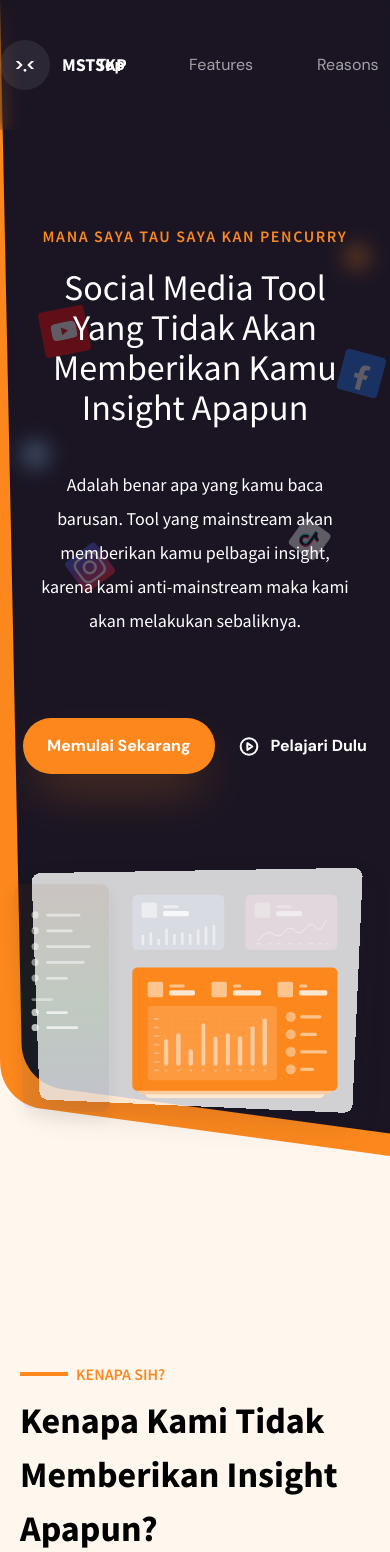
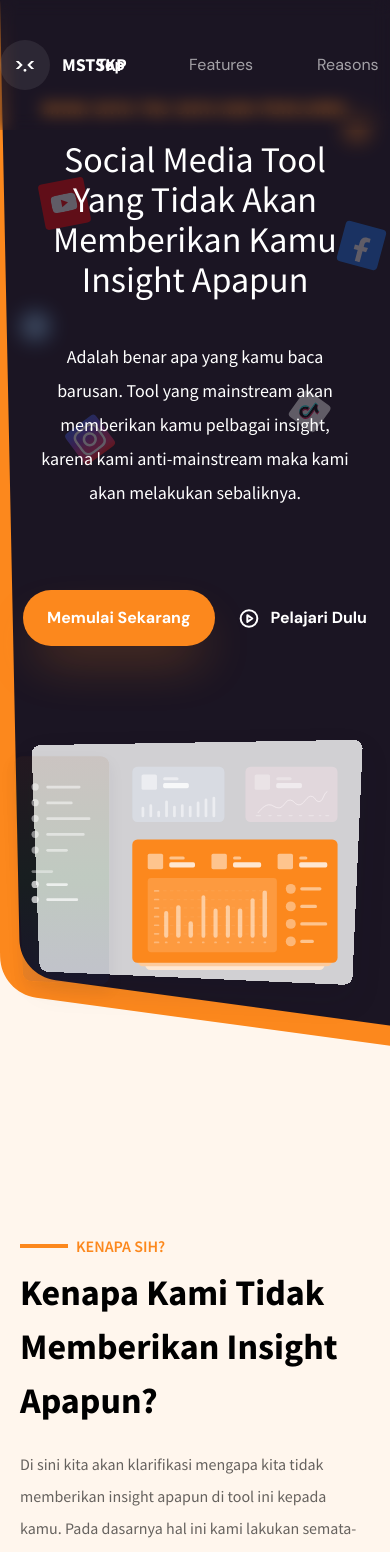
Before and after one commit to hudadamar21/codedesign-mstskp, a React (Vite) app: page / in a window 390 px wide. Shown: the top 1552 px of the page. Built offline with nearby package versions, Linux system fonts and the light colour scheme.

Commit message:
Update TopSection.tsx

```diff
--- a/src/components/sections/TopSection.tsx
+++ b/src/components/sections/TopSection.tsx
@@ -3,7 +3,8 @@ import PlayIcon from "../icon/PlayIcon";
 function TopSection() {
   return (
     <section
-      className="relative bg-[size:auto_100%] lg:bg-[size:100%_auto] bg-no-repeat pt-56 pb-64"
+      id="top"
+      className="relative bg-[size:auto_100%] lg:bg-[size:100%_auto] bg-no-repeat pt-24 md:pt-56 pb-32"
       style={{ backgroundImage: "url(/images/bg-hero-section.svg)" }}>
       {/* <img
         className="absolute top-0 inset-0 w-full origin-top scale-y-"
@@ -46,7 +47,7 @@ function TopSection() {
           </a>
         </div>
 
-        <img className="-mb-32" src="/images/hero-image.svg" alt="hero image" />
+        <img src="/images/hero-image.svg" alt="hero image" />
       </div>
     </section>
   );
```
